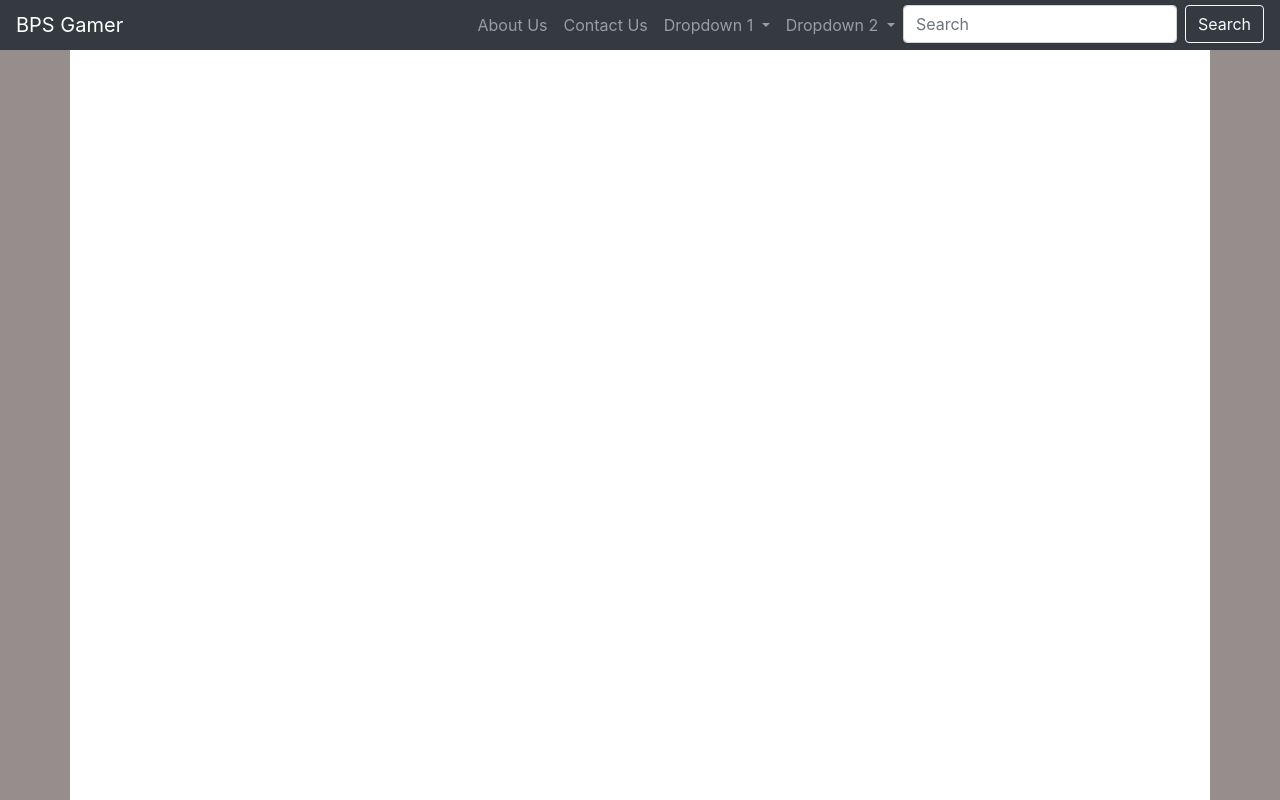
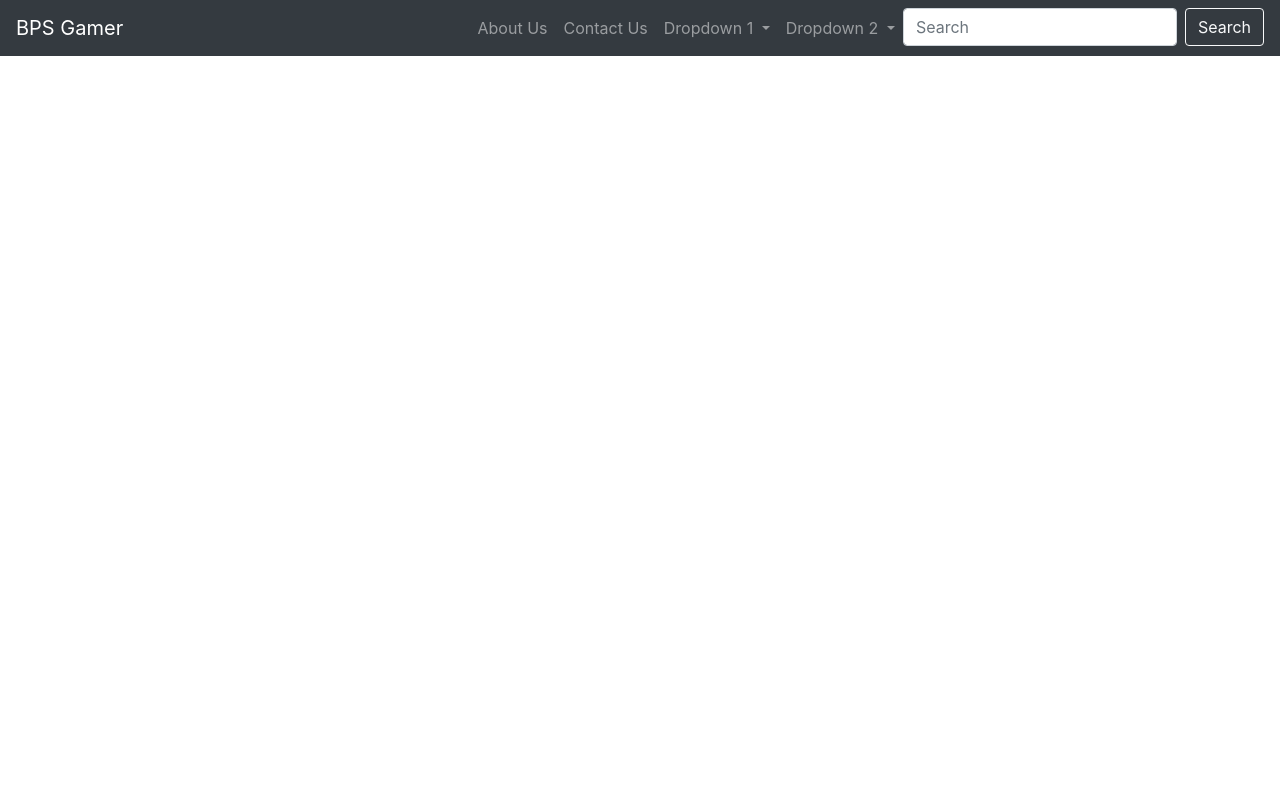
Before and after one commit to behradpeikani/bps_gamer, a Django app: page /blog/ in a window 1280 px wide. Run offline with Django 3.2, Linux system fonts and the light colour scheme; data that the repository does not hold is empty; some libraries are stand-ins or nearby versions.

Commit message:
i deleted main.css

```diff
--- a/static/css/main.css
+++ /dev/null
@@ -1,41 +0,0 @@
-body {
-  background-color: #968d8d;
-}
-
-.navbar {
-  background-color: #000;
-  height: 50px;
-}
-
-.navbar-brand {
-  color: #fff;
-}
-
-.nav-link,
-.dropdown-item {
-  color: #fff;
-}
-
-.nav-link:hover,
-.dropdown-item:hover {
-  color: #fff;
-  background-color: #333;
-}
-
-.dropdown-menu {
-  background-color: #000;
-}
-
-.dropdown-divider {
-  background-color: #333;
-}
-
-.container {
-  position: fixed;
-  top: 0;
-  left: 0;
-  right: 0;
-  bottom: 0;
-  margin-top: 50px;
-  background-color: #fff;
-}
--- a/templates/base.html
+++ b/templates/base.html
@@ -11,7 +11,7 @@
     <link rel="stylesheet" href="https://cdn.jsdelivr.net/npm/bootstrap@4.0.0/dist/css/bootstrap.min.css" integrity="sha384-Gn5384xqQ1aoWXA+058RXPxPg6fy4IWvTNh0E263XmFcJlSAwiGgFAW/dAiS6JXm" crossorigin="anonymous">
 
     <!-- My CSS -->
-    <link rel="stylesheet" type="text/css" href="{% static 'css/main.css' %}">
+    <!-- Nothing here... -->
 
     <title>{% block title %} {% endblock %}</title>
   </head>
--- a/templates/navbar.html
+++ b/templates/navbar.html
@@ -1,3 +1,5 @@
+{% load static %}
+
 <nav class="navbar navbar-expand-lg navbar-dark bg-dark">
   <a class="navbar-brand" href="#">BPS Gamer</a>
   <button class="navbar-toggler" type="button" data-toggle="collapse" data-target="#navbarNav" aria-controls="navbarNav" aria-expanded="false" aria-label="Toggle navigation">
```
